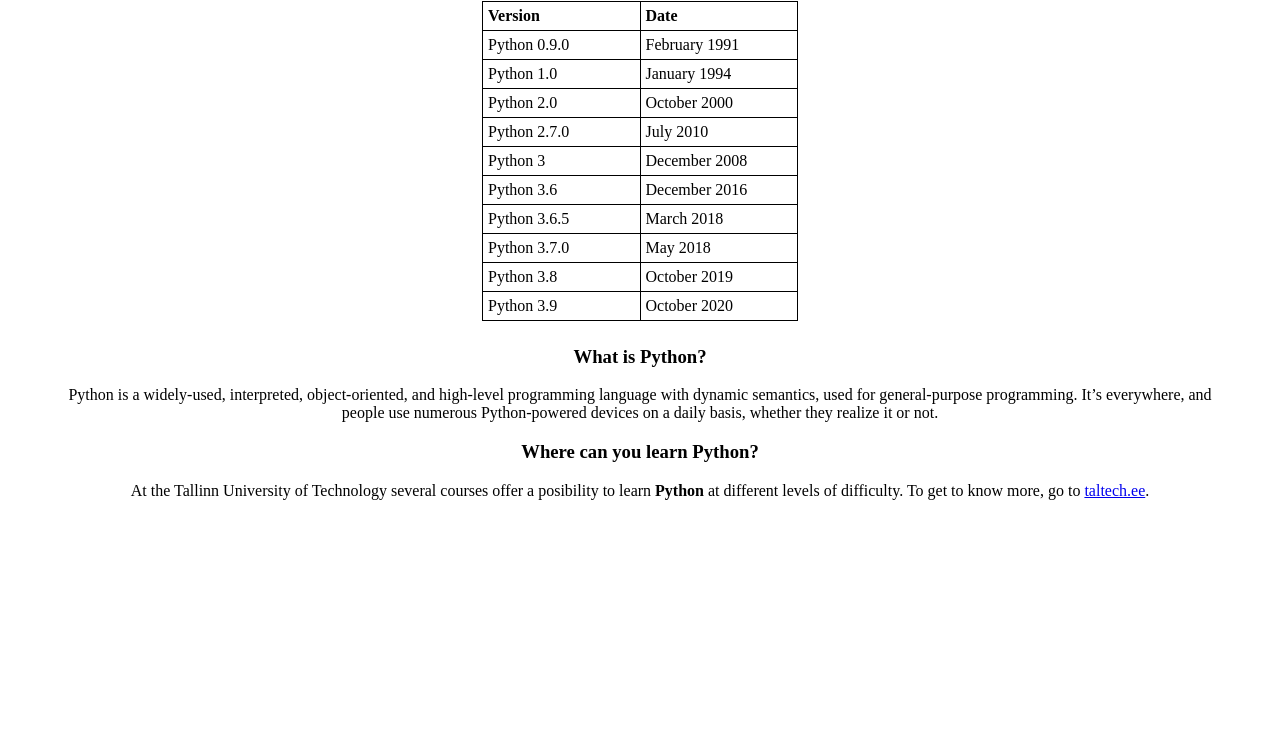
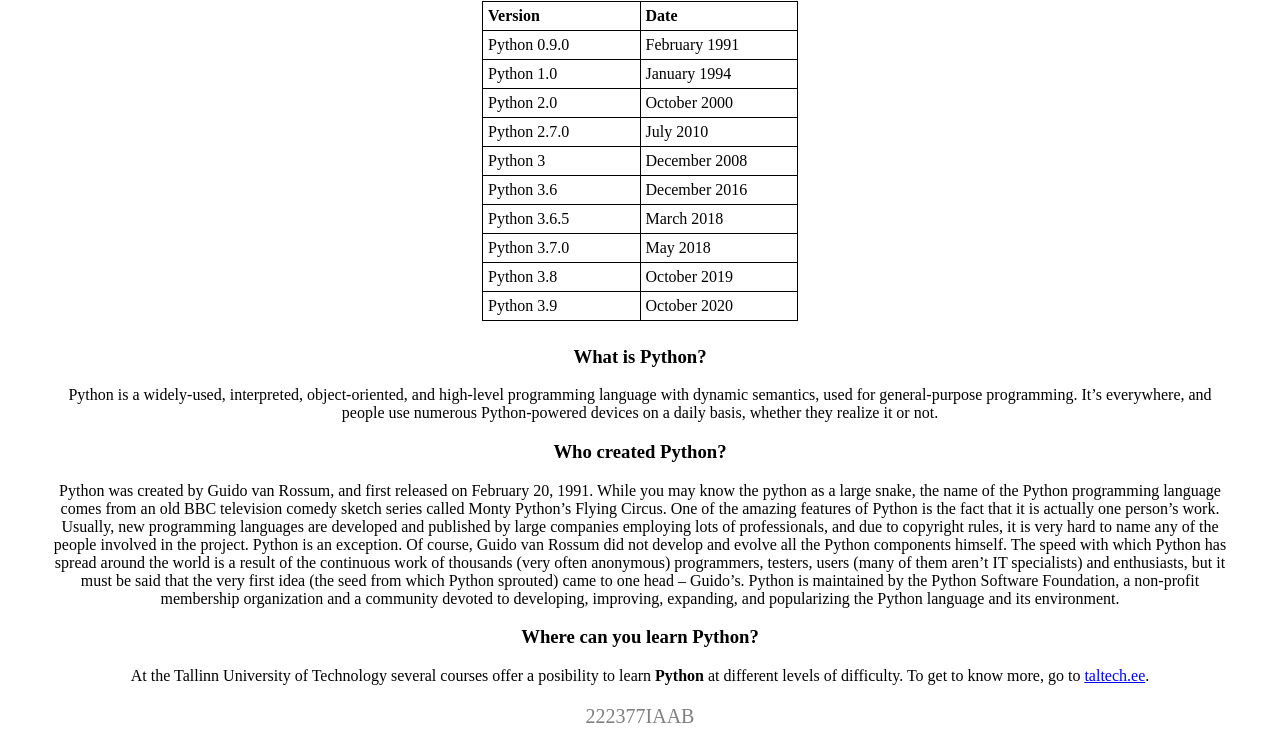
Before and after one commit to RareChance/SI, a plain HTML site: page index.html in a window 1280 px wide. Shown: the part 171-919 px from the top of the page. Before the commit the page ends 800 px from the top, so only its background shows below. Drawn offline with Linux system fonts and the light colour scheme.

Commit message:
Update index.html

```diff
--- a/index.html
+++ b/index.html
@@ -27,6 +27,10 @@
     table {
       margin-top: 10px;
       margin-bottom: 25px;
+    }
+    .student{
+      font-size: 20px;
+      color: gray;
     }
     .center {
       margin-left: auto;
@@ -87,7 +91,11 @@
   </table>
   <h3>What is Python?</h3>
   <p>Python is a widely-used, interpreted, object-oriented, and high-level programming language with dynamic semantics, used for general-purpose programming. It’s everywhere, and people use numerous Python-powered devices on a daily basis, whether they realize it or not.</p>
+  <h3>Who created Python?</h3>
+  <p>Python was created by Guido van Rossum, and first released on February 20, 1991. While you may know the python as a large snake, the name of the Python programming language comes from an old BBC television comedy sketch series called Monty Python’s Flying Circus. One of the amazing features of Python is the fact that it is actually one person’s work. Usually, new programming languages are developed and published by large companies employing lots of professionals, and due to copyright rules, it is very hard to name any of the people involved in the project. Python is an exception. Of course, Guido van Rossum did not develop and evolve all the Python components himself. The speed with which Python has spread around the world is a result of the continuous work of thousands (very often anonymous) programmers, testers, users (many of them aren’t IT specialists) and enthusiasts, but it must be said that the very first idea (the seed from which Python sprouted) came to one head – Guido’s. Python is maintained by the Python Software Foundation, a non-profit membership organization and a community devoted to developing, improving, expanding, and popularizing the Python language and its environment.
+  </p>
   <h3>Where can you learn Python?</h3>
   <p>At the Tallinn University of Technology several courses offer a posibility to learn <b>Python</b> at different levels of difficulty. To get to know more, go to <a href="https://taltech.ee/">taltech.ee</a>.</p>
+  <p class="student">222377IAAB</p>
 </body>
 </html>
```
